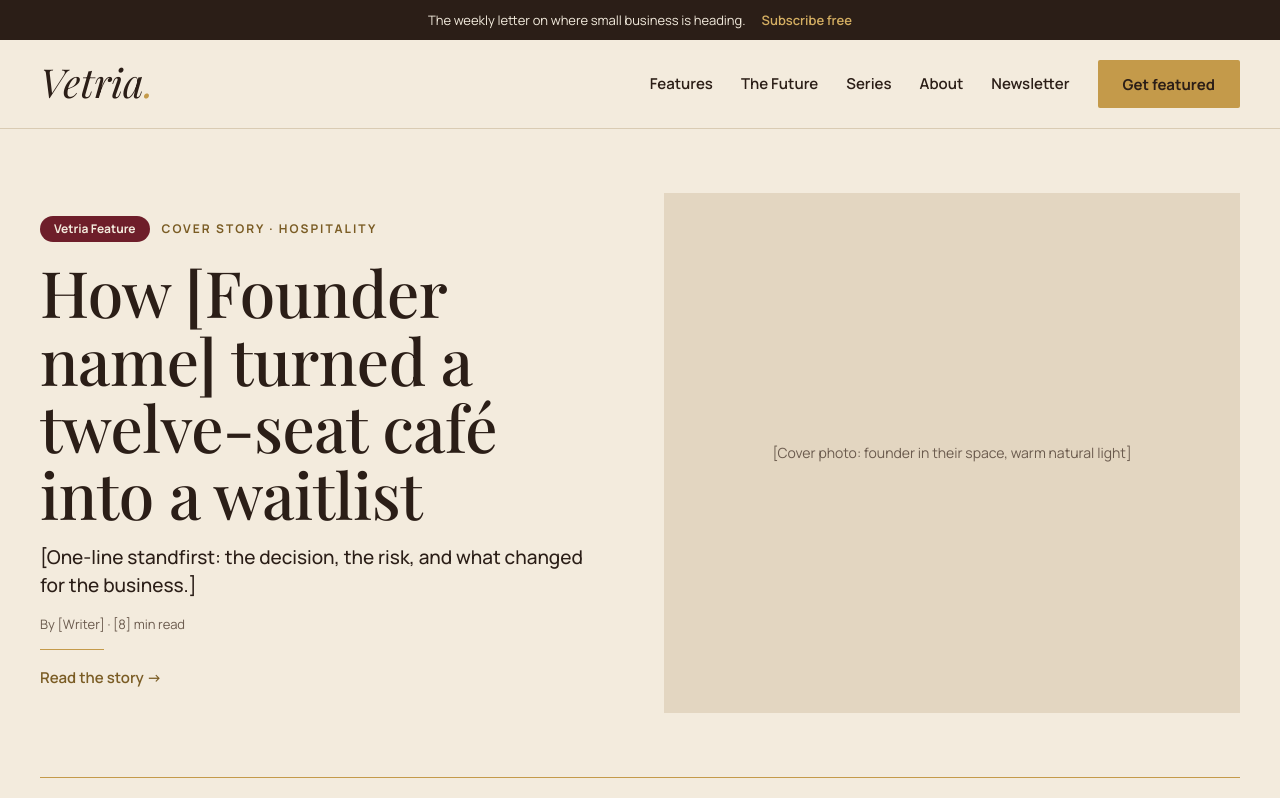
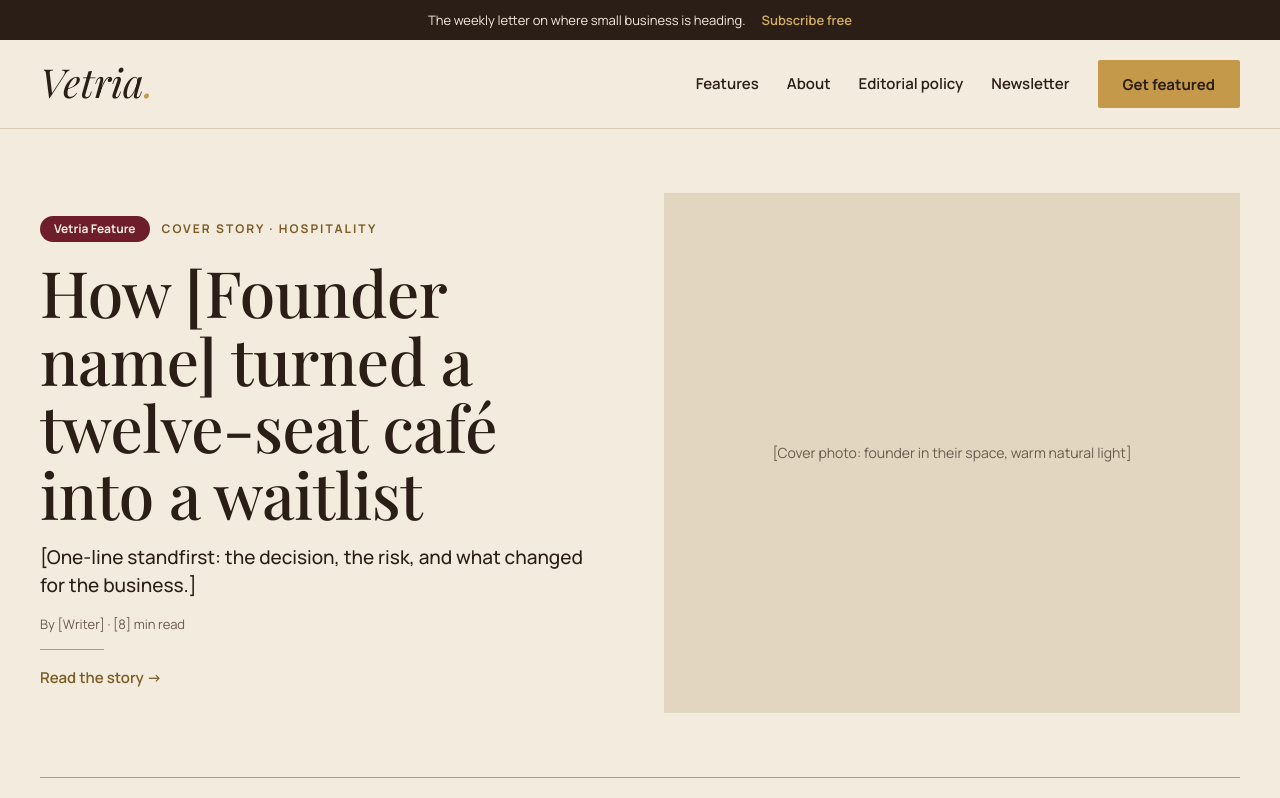
Before and after one commit to bymahiwork-prog/vetria, a Next.js app: page / in a window 1280 px wide. Shown: the top 798 px of the page. Built offline with nearby package versions, Linux system fonts and the light colour scheme.

Commit message:
Limit the navbar to the agreed pages
Features now opens the feature article page; The Future and Series
(homepage sections only) are removed; Editorial policy is added.

Co-Authored-By: Claude Opus 5.5 <noreply@anthropic.com>
Claude-Session: https://claude.ai/code/session_019nqrrCHcQCGCzMPbv9HWuD

```diff
--- a/app/components/Navbar.tsx
+++ b/app/components/Navbar.tsx
@@ -5,11 +5,12 @@ import Link from "next/link";
 import { usePathname } from "next/navigation";
 import Wordmark from "./Wordmark";
 
+// Only the agreed pages. The logo links to the homepage; Get featured is the gold button.
+// "Features" opens the feature article page: point it at the latest story as you publish.
 const links = [
-  { label: "Features", href: "/#latest" },
-  { label: "The Future", href: "/#future" },
-  { label: "Series", href: "/#series" },
+  { label: "Features", href: "/features/sample-story" },
   { label: "About", href: "/about" },
+  { label: "Editorial policy", href: "/editorial-policy" },
   { label: "Newsletter", href: "/newsletter" },
 ];
 
@@ -44,7 +45,7 @@ export default function Navbar() {
             aria-label="Main"
           >
             {links.map((link) => {
-              const current = link.href === pathname;
+              const current = pathname === link.href;
               return (
                 <Link
                   key={link.label}
```
